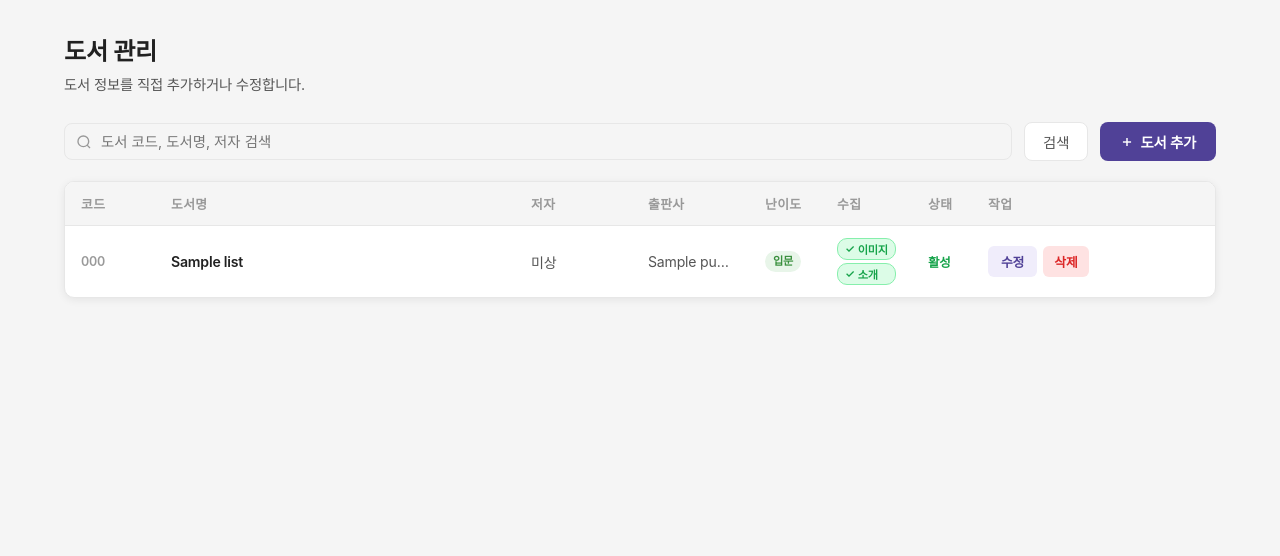
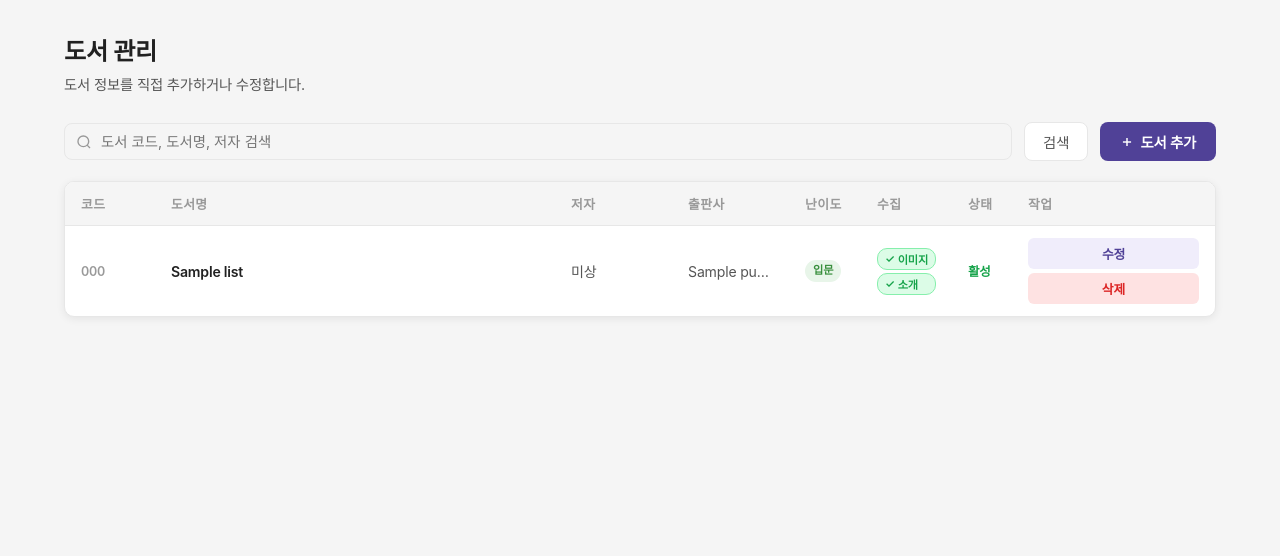
Before and after one commit to khs980714/READ-ME, a Django app: page /manage/ in a window 1280 px wide. Shown: the part 112-668 px from the top of the page. Run offline with Django 5.2, Linux system fonts and the light colour scheme; a user stored in the database is signed in; data comes from the database, SQL or seed files in the repository; tables that the repository leaves empty hold one stand-in row (values such as "Sample post"); some web fonts are replaced.

Commit message:
fix: make title column fluid and stack action buttons vertically
Title column now expands to fill remaining table width instead of being
fixed, so it shrinks naturally when the viewport narrows. Action buttons
(edit/delete) are stacked vertically with full-width stretch alignment.

Co-Authored-By: Claude Sonnet 4.6 <noreply@anthropic.com>

```diff
--- a/django_server/templates/books/manage.html
+++ b/django_server/templates/books/manage.html
@@ -71,8 +71,8 @@
 
   .td-code { font-size: 0.78rem; color: var(--text-muted); font-weight: 600; white-space: nowrap; }
 
-  /* 도서명: 넓게 고정, 2줄 넘으면 말줄임 */
-  .td-title { font-weight: 600; width: 360px; max-width: 360px; }
+  /* 도서명: 남은 공간을 모두 차지, 테이블 너비에 따라 자동 조절 */
+  .td-title { font-weight: 600; width: auto; min-width: 160px; }
   .td-title a {
     color: var(--text);
     transition: color .2s;
@@ -119,11 +119,11 @@
 
   .td-inactive { color: var(--text-muted); font-size: 0.78rem; }
 
-  .action-group { display: flex; gap: 6px; align-items: center; white-space: nowrap; }
+  .action-group { display: flex; flex-direction: column; gap: 4px; align-items: stretch; }
   .btn-table-edit {
-    display: inline-flex;
+    display: flex;
     align-items: center;
-    gap: 4px;
+    justify-content: center;
     padding: 5px 12px;
     background: var(--primary-light);
     color: var(--primary);
@@ -136,9 +136,9 @@
   }
   .btn-table-edit:hover { background: #e0d8f8; border-color: var(--primary); }
   .btn-table-delete {
-    display: inline-flex;
+    display: flex;
     align-items: center;
-    gap: 4px;
+    justify-content: center;
     padding: 5px 10px;
     background: #fee2e2;
     color: #dc2626;
@@ -204,7 +204,7 @@
   <table class="manage-table">
     <colgroup>
       <col style="width:90px">   <!-- 코드 -->
-      <col style="width:360px">  <!-- 도서명 -->
+      <col>                      <!-- 도서명: 나머지 공간 -->
       <col style="width:117px">  <!-- 저자 -->
       <col style="width:117px">  <!-- 출판사 -->
       <col style="width:72px">   <!-- 난이도 -->
@@ -258,7 +258,7 @@
         <td>
           <div class="action-group">
             <a href="{% url 'books:edit' book.pk %}" class="btn-table-edit">수정</a>
-            <form method="post" action="{% url 'books:delete' book.pk %}"
+            <form method="post" action="{% url 'books:delete' book.pk %}" style="display:contents;"
                   onsubmit="return confirm('도서 [{{ book.book_code }}] {{ book.book_list.title }}을(를) 삭제하시겠습니까?\n이 작업은 되돌릴 수 없습니다.')">
               {% csrf_token %}
               <button type="submit" class="btn-table-delete">삭제</button>
```
